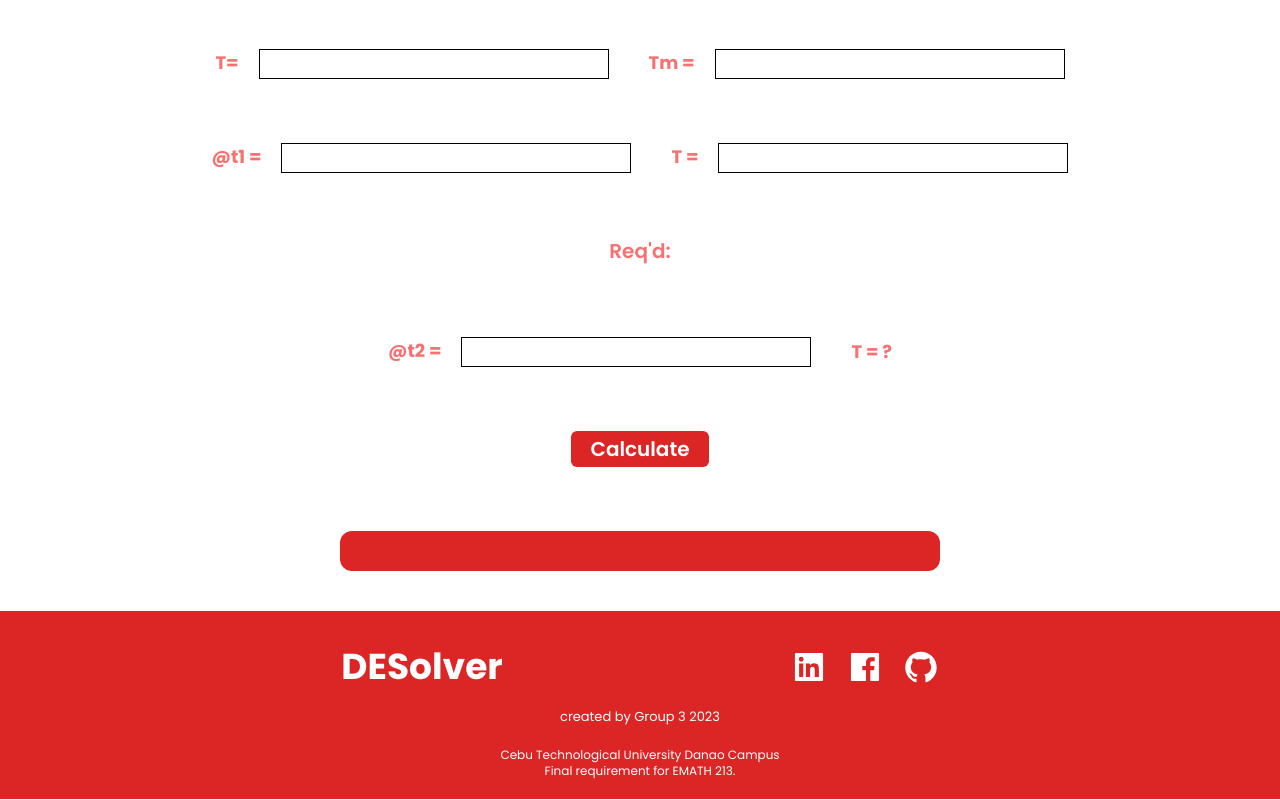
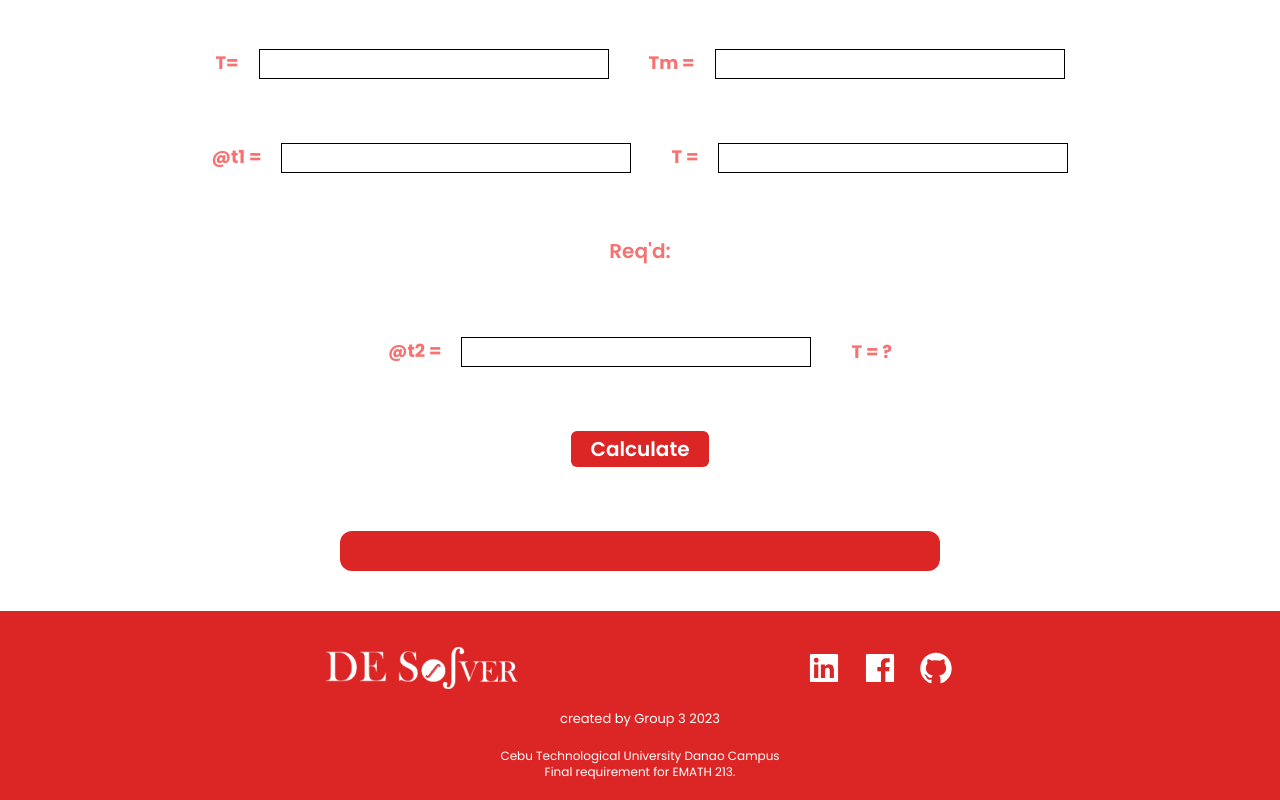
Before and after one commit to AndreJarl/DifferentialEquationsSolver, a React (Vite) app: page / in a window 1280 px wide. Shown: the part 2587-3387 px from the top of the page. Built offline with nearby package versions, Linux system fonts and the light colour scheme.

Commit message:
change footer logo

```diff
--- a/src/components/Footer.jsx
+++ b/src/components/Footer.jsx
@@ -1,7 +1,8 @@
 
 import React from 'react'
 import { AiFillLinkedin, AiFillFacebook, AiFillGithub} from 'react-icons/ai';
-
+import logo from '../assets/logo.png'
+import { Link } from 'react-router-dom';
 
 function Footer() {
   return (
@@ -9,7 +10,7 @@ function Footer() {
        <div className="flex flex-col content-between items-center gap-3 mb-5 mt-4 lg:flex lg:flex-row lg:gap-72 text-white">
 
                 <div className="">
-                  <h1 className='text-4xl font-bold text-white'>DESolver</h1>
+                <Link to="/"><img className='w-48' src={logo} alt="" srcset="" /></Link>
                 </div>
 
                 <div className='flex gap-5 '>
```
